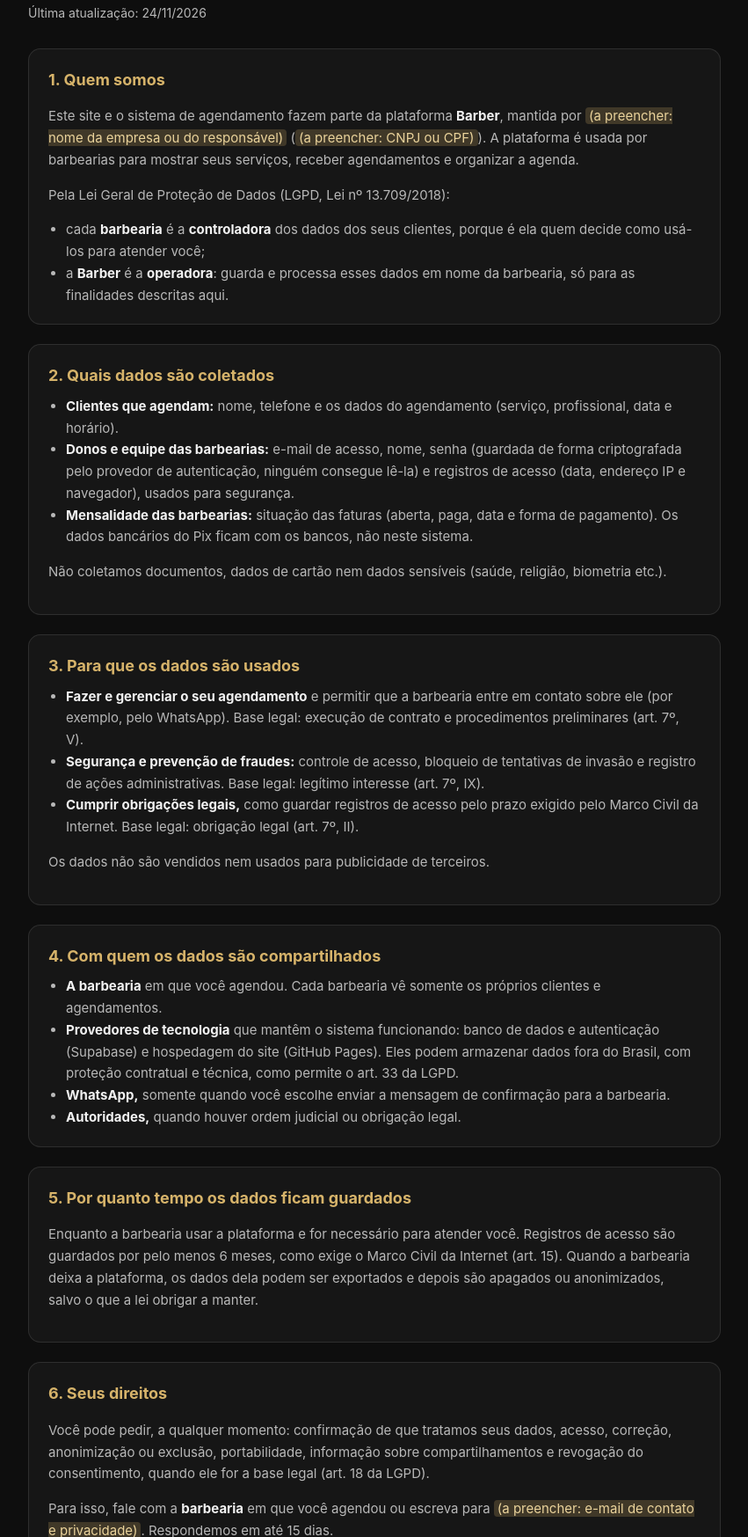
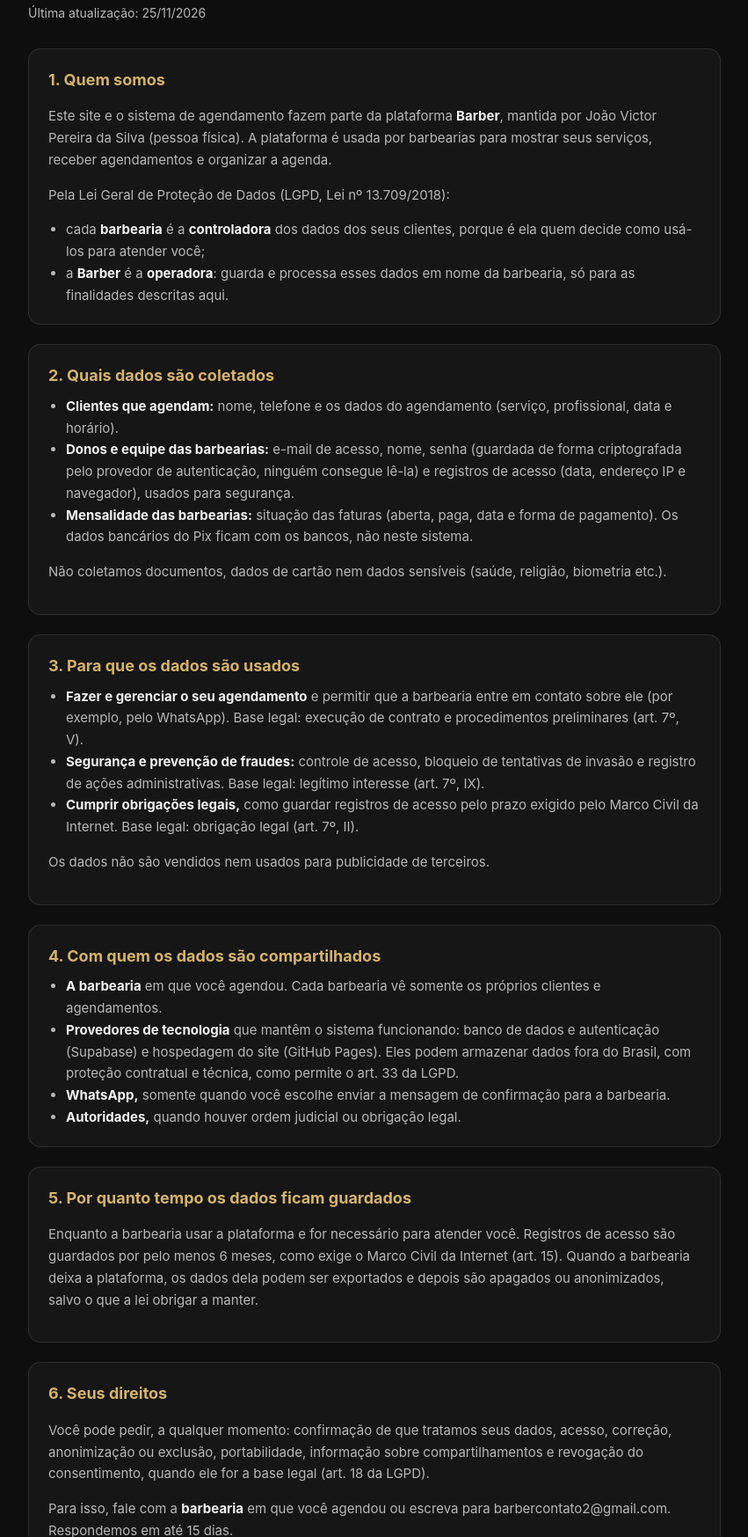
Before and after one commit to Eujvictor/test01, a plain HTML site: page docs/privacidade.html in a window 1280 px wide. Shown: the part 153-1900 px from the top of the page at 88% size, without its empty margins (214-1065 px from the left). Drawn offline with Linux system fonts and the light colour scheme.

Commit message:
Termos e Privacidade: dados do responsável, e-mail de contato e foro
Co-Authored-By: Claude Opus 5.5 <noreply@anthropic.com>

```diff
--- a/docs/legal-dados.js
+++ b/docs/legal-dados.js
@@ -4,11 +4,11 @@
 // páginas mostram o campo destacado em amarelo.
 // =====================================================================
 window.BARBER_LEGAL = Object.freeze({
-    empresa: "(a preencher: nome da empresa ou do responsável)",
-    documento: "(a preencher: CNPJ ou CPF)",
-    email: "(a preencher: e-mail de contato e privacidade)",
-    cidade: "(a preencher: cidade/UF do foro)",
-    atualizado: "24/11/2026"
+    empresa: "João Victor Pereira da Silva",
+    documento: "pessoa física",
+    email: "barbercontato2@gmail.com",
+    cidade: "Anápolis/GO",
+    atualizado: "25/11/2026"
 });
 
 document.addEventListener("DOMContentLoaded", () => {
```
Also changed, not shown: SITE DE AGENDAMENTO/legal-dados.js (+5 -5 lines), SITE DE AGENDAMENTO/termos.html (+1 -1 lines), docs/termos.html (+1 -1 lines).
